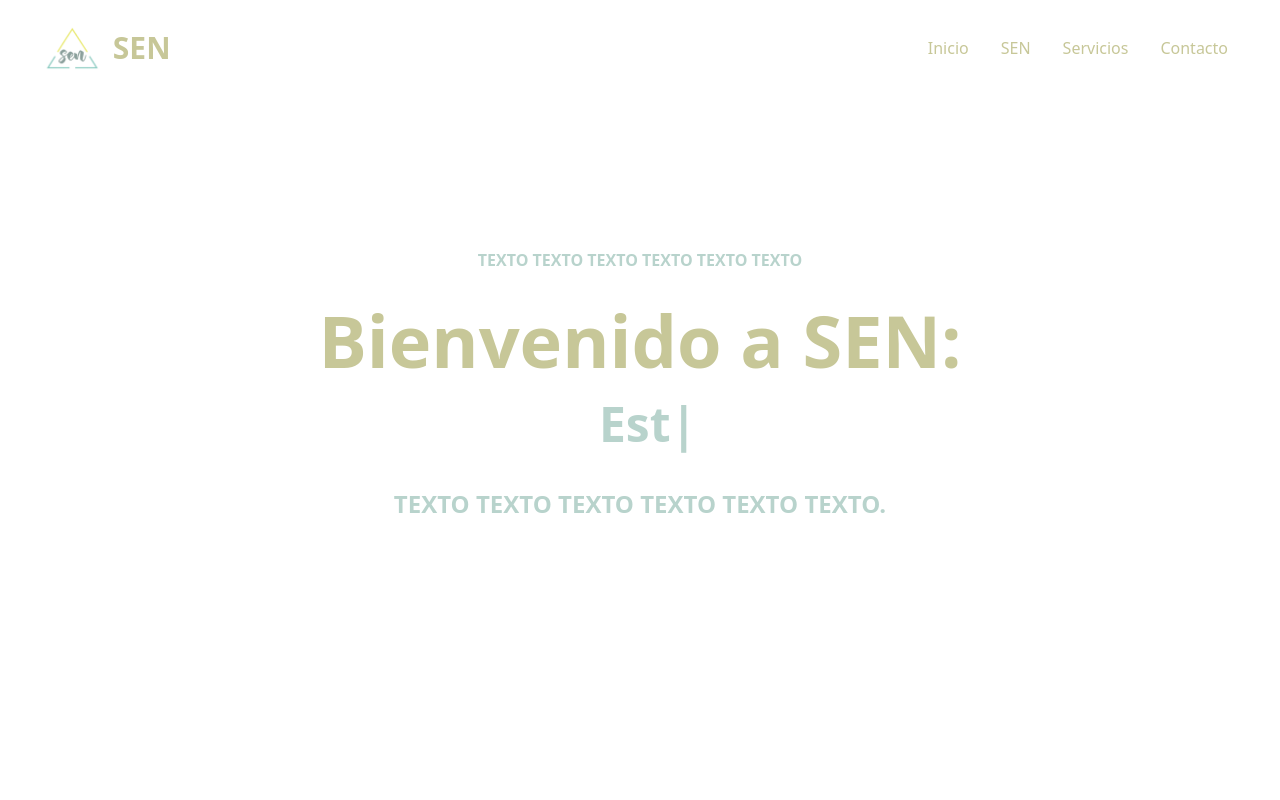
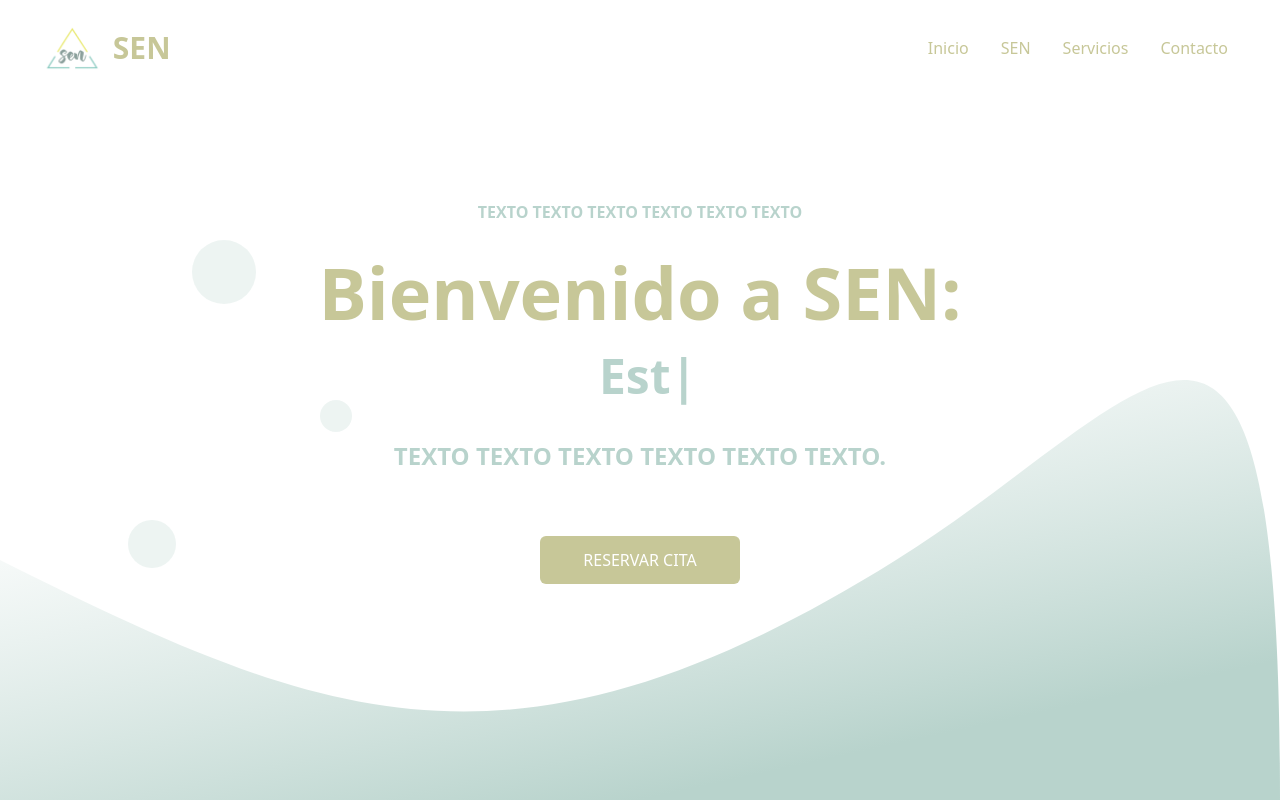
Before and after one commit to damian-arrieta/SEN, a React (Create React App) app: page / in a window 1280 px wide. Shown: the top 800 px of the page. Built offline with nearby package versions, Linux system fonts and the light colour scheme.

Commit message:
Add figures in Hero component

```diff
--- a/src/components/Hero.js
+++ b/src/components/Hero.js
@@ -3,24 +3,50 @@ import Typed from 'react-typed';
 
 export default function Hero() {
   return (
-    <div className='text-olive'>
-      <div className='max-w-[800px] mt-[-96px] w-full h-screen mx-auto text-center flex flex-col justify-center'>
+    <div className='text-olive relative'>
+      <svg
+        className='absolute top-0 left-0 h-screen w-full'
+        viewBox='0 0 100 100'
+        preserveAspectRatio='none'
+      >
+        <defs>
+          <linearGradient id='gradient' x1='0%' y1='25%' x2='50%' y2='100%'>
+            <stop offset='0%' stopColor='#ffffff' stopOpacity='0.75' />
+            <stop offset='100%' stopColor='#B8D3CC' stopOpacity='1' />
+          </linearGradient>
+        </defs>
+        <path
+          d='M0 70 C 25 90, 40 100, 70 70 C 90 50, 100 20, 100 100 L 0 100 Z'
+          fill='url(#gradient)'
+        />
+      </svg>
+
+      <div className='absolute top-0 left-0 h-screen w-screen'>
+        <div className='absolute h-16 w-16 bg-teal rounded-full opacity-25' style={{ top: '30%', left: '15%' }}></div>
+        <div className='absolute h-12 w-12 bg-teal rounded-full opacity-25' style={{ top: '65%', left: '10%' }}></div>
+        <div className='absolute h-8 w-8 bg-teal rounded-full opacity-25' style={{ top: '50%', left: '25%' }}></div>
+      </div>
+
+      <div className='max-w-[800px] w-full h-screen mx-auto text-center flex flex-col justify-center relative mt-[64px] md:mt-[-96px]'>
         <p className='text-teal font-bold p-2'>
-            TEXTO TEXTO TEXTO TEXTO TEXTO TEXTO
+          TEXTO TEXTO TEXTO TEXTO TEXTO TEXTO
         </p>
         <h1 className='md:text-7xl sm:text-6xl text-4xl font-bold md:py-6'>
           Bienvenido a SEN:
         </h1>
         <div className='flex justify-center items-center'>
           <Typed
-          className='text-teal md:text-5xl sm:text-4xl text-xl font-bold md:pl-4 pl-2'
+            className='text-teal md:text-5xl sm:text-4xl text-xl font-bold md:pl-4 pl-2'
             strings={['Salud', 'Estética', 'Nutrición']}
             typeSpeed={120}
             backSpeed={140}
             loop
           />
         </div>
-        <p className='p-10 md:text-2xl text-xl font-bold text-teal'>TEXTO TEXTO TEXTO TEXTO TEXTO TEXTO.</p>
+        <p className='p-10 md:text-2xl text-xl font-bold text-teal'>
+          TEXTO TEXTO TEXTO TEXTO TEXTO TEXTO.
+        </p>
+        <button className='bg-olive w-[200px] rounded-md font-medium my-6 mx-auto py-3 text-white uppercase'>Reservar cita</button>
       </div>
     </div>
   );
```
Also changed, not shown: src/components/Navbar.js (line endings or trailing spaces).
